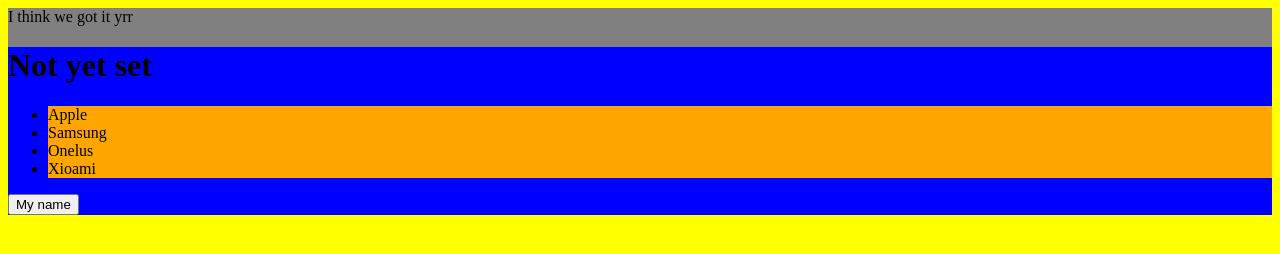
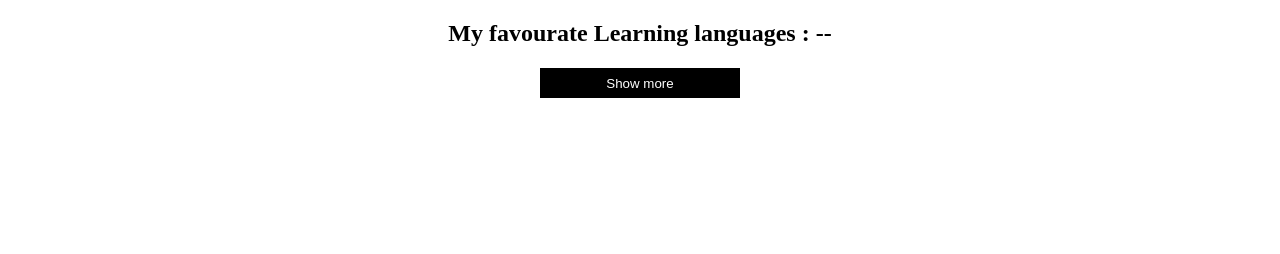
Before and after one commit to amanKumar689/webpack-config, a React app: page / in a window 1280 px wide. Built offline with nearby package versions, Linux system fonts and the light colour scheme.

Commit message:
some styling

```diff
--- a/src/component/App.js
+++ b/src/component/App.js
@@ -3,7 +3,7 @@ import List from './List'
 const App = () => {
     return (
         <div className={'App'}>
-            I think we got it yrr
+          <h2> My favourate Learning languages : -- </h2>
             <List />
         </div>
     )
--- a/src/component/List.js
+++ b/src/component/List.js
@@ -1,17 +1,18 @@
 import React, { useState } from 'react'
 
 const List = () => {
-    const [name , changeName] =useState(" Not yet set")
+    const [name , changeName] =useState(false)
     return (
         <div className={'List'}>
         <h1> {name} </h1>
-             <ul>
-                 <li> Apple </li>
-                 <li>Samsung </li>
-                 <li>Onelus</li>
-                 <li> Xioami </li>
-             </ul>
-             <button onClick={()=>{changeName("Aman kumar ...")}} > My name </button>
+            { name && (<ul>
+                   <h3> languages ||  Tools  --  I really love 😄  </h3>
+                 <li> React js</li>
+                 <li> firebase </li>
+                 <li>Mongo db</li>
+                 <li> node js </li>
+             </ul>) }
+             <button onClick={()=>{changeName("Hii... I'm aman kumar && excited to learn web developing languages ")}} > Show more </button>
         </div>
     )
 }
--- a/src/style/_element.scss
+++ b/src/style/_element.scss
@@ -1,6 +1,15 @@
 .List {
-    background-color:blue;
    ul li {
-     background-color:orange;
+     list-style:none
+   }
+   ul h3{
+      color:orange
+   }
+   button{
+      width:200px;
+      height:30px;
+      background-color:black;
+      color:white;
+      border:2px solid black
    }
 }
--- a/src/style/main.css
+++ b/src/style/main.css
@@ -1,3 +1,2 @@
 body {
-    background-color:yellow;
 }
--- a/src/style/style.scss
+++ b/src/style/style.scss
@@ -1,4 +1,4 @@
 @use './element.scss';
 .App {
-    background-color:gray;
+  text-align:center
 }
--- a/webpack.config.js
+++ b/webpack.config.js
@@ -4,7 +4,6 @@ const MiniCssExtractPlugin = require('mini-css-extract-plugin')
 module.exports ={
 
     mode:"development" ,
-
     entry:'./index.js',
     output:{
         path:path.resolve(__dirname ,'build')
```
Also changed, not shown: build/index.html (deleted), build/main.css (deleted), build/main.js (deleted).
